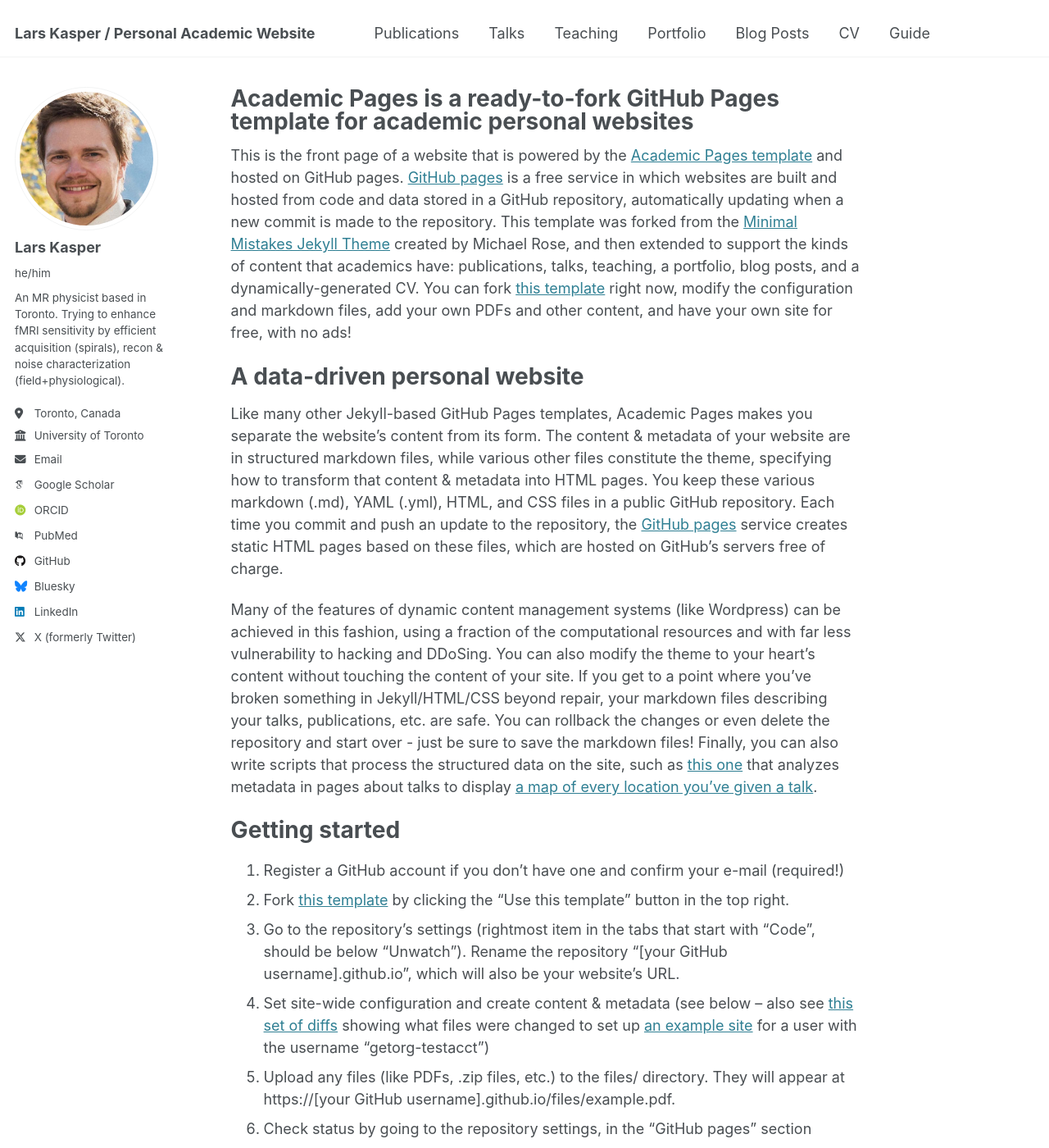
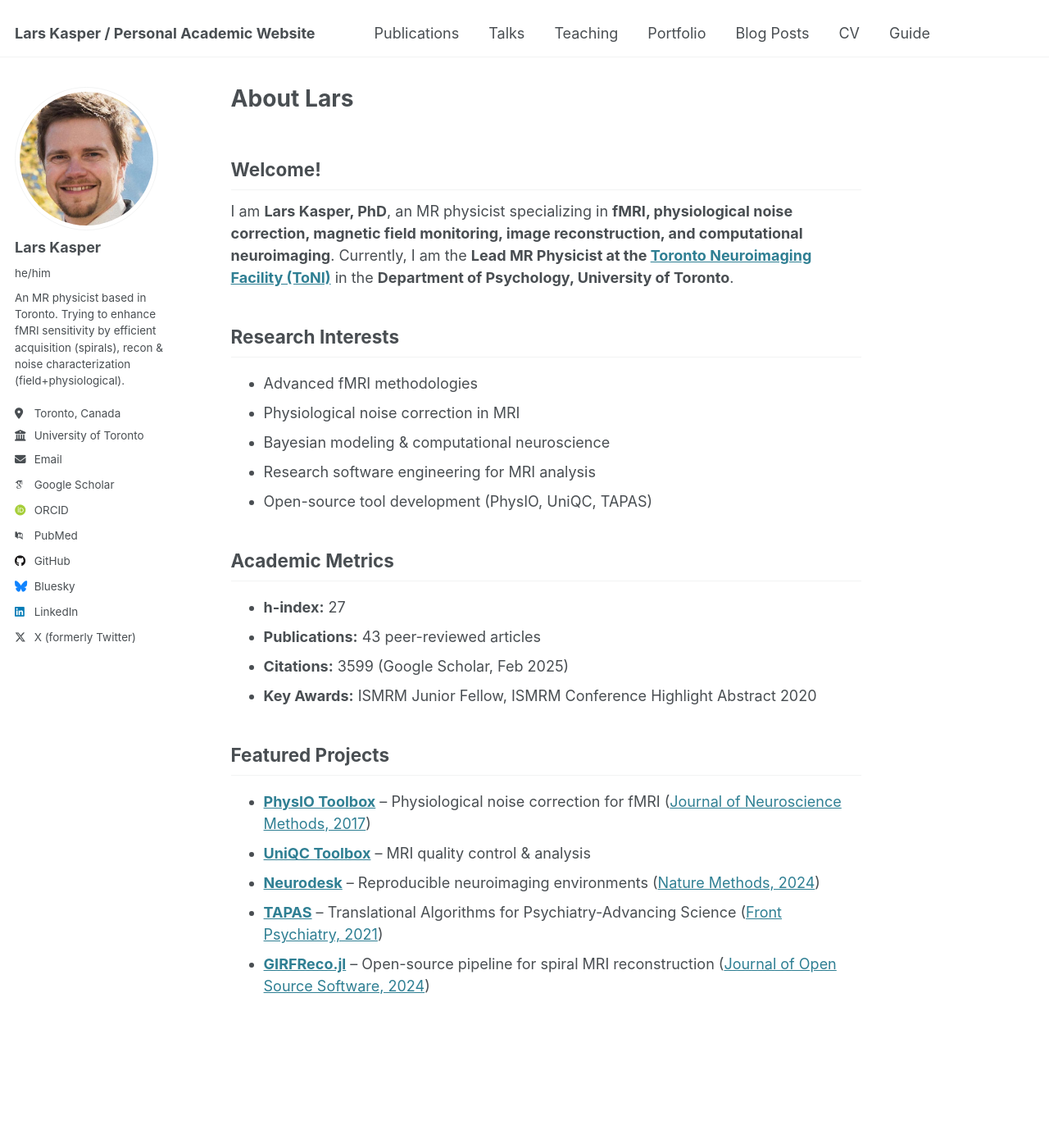
Before and after one commit to mrikasper/mrikasper.github.io, a Jekyll site: the page built from _pages/about.md, in a window 1280 px wide and 1400 px high. Shown: the whole window at 82% size. Built offline with Jekyll 4.4.1, drawn with Linux system fonts in a browser that asks for light colours; some web fonts are replaced; some of the changed text lies outside the part shown.

Commit message:
Updated landing page (about) with content

```diff
--- a/_pages/about.md
+++ b/_pages/about.md
@@ -1,49 +1,35 @@
 ---
 permalink: /
-title: "Academic Pages is a ready-to-fork GitHub Pages template for academic personal websites"
+title: "About Lars"
 author_profile: true
 redirect_from:
   - /about/
   - /about.html
 ---
 
-This is the front page of a website that is powered by the [Academic Pages template](https://github.com/academicpages/academicpages.github.io) and hosted on GitHub pages. [GitHub pages](https://pages.github.com) is a free service in which websites are built and hosted from code and data stored in a GitHub repository, automatically updating when a new commit is made to the repository. This template was forked from the [Minimal Mistakes Jekyll Theme](https://mmistakes.github.io/minimal-mistakes/) created by Michael Rose, and then extended to support the kinds of content that academics have: publications, talks, teaching, a portfolio, blog posts, and a dynamically-generated CV. You can fork [this template](https://github.com/academicpages/academicpages.github.io) right now, modify the configuration and markdown files, add your own PDFs and other content, and have your own site for free, with no ads!
+## Welcome!
 
-A data-driven personal website
-======
-Like many other Jekyll-based GitHub Pages templates, Academic Pages makes you separate the website's content from its form. The content & metadata of your website are in structured markdown files, while various other files constitute the theme, specifying how to transform that content & metadata into HTML pages. You keep these various markdown (.md), YAML (.yml), HTML, and CSS files in a public GitHub repository. Each time you commit and push an update to the repository, the [GitHub pages](https://pages.github.com/) service creates static HTML pages based on these files, which are hosted on GitHub's servers free of charge.
+I am **Lars Kasper, PhD**, an MR physicist specializing in **fMRI, physiological noise correction, magnetic field monitoring, image reconstruction, and computational neuroimaging**. Currently, I am the **Lead MR Physicist at the [Toronto Neuroimaging Facility (ToNI)](https://toni.psych.utoronto.ca/)** in the **Department of Psychology, University of Toronto**.
 
-Many of the features of dynamic content management systems (like Wordpress) can be achieved in this fashion, using a fraction of the computational resources and with far less vulnerability to hacking and DDoSing. You can also modify the theme to your heart's content without touching the content of your site. If you get to a point where you've broken something in Jekyll/HTML/CSS beyond repair, your markdown files describing your talks, publications, etc. are safe. You can rollback the changes or even delete the repository and start over - just be sure to save the markdown files! Finally, you can also write scripts that process the structured data on the site, such as [this one](https://github.com/academicpages/academicpages.github.io/blob/master/talkmap.ipynb) that analyzes metadata in pages about talks to display [a map of every location you've given a talk](https://academicpages.github.io/talkmap.html).
+## Research Interests
 
-Getting started
-======
-1. Register a GitHub account if you don't have one and confirm your e-mail (required!)
-1. Fork [this template](https://github.com/academicpages/academicpages.github.io) by clicking the "Use this template" button in the top right.
-1. Go to the repository's settings (rightmost item in the tabs that start with "Code", should be below "Unwatch"). Rename the repository "[your GitHub username].github.io", which will also be your website's URL.
-1. Set site-wide configuration and create content & metadata (see below -- also see [this set of diffs](http://archive.is/3TPas) showing what files were changed to set up [an example site](https://getorg-testacct.github.io) for a user with the username "getorg-testacct")
-1. Upload any files (like PDFs, .zip files, etc.) to the files/ directory. They will appear at https://[your GitHub username].github.io/files/example.pdf.
-1. Check status by going to the repository settings, in the "GitHub pages" section
+- Advanced fMRI methodologies
+- Physiological noise correction in MRI
+- Bayesian modeling & computational neuroscience
+- Research software engineering for MRI analysis
+- Open-source tool development (PhysIO, UniQC, TAPAS)
 
-Site-wide configuration
-------
-The main configuration file for the site is in the base directory in [_config.yml](https://github.com/academicpages/academicpages.github.io/blob/master/_config.yml), which defines the content in the sidebars and other site-wide features. You will need to replace the default variables with ones about yourself and your site's github repository. The configuration file for the top menu is in [_data/navigation.yml](https://github.com/academicpages/academicpages.github.io/blob/master/_data/navigation.yml). For example, if you don't have a portfolio or blog posts, you can remove those items from that navigation.yml file to remove them from the header.
+## Academic Metrics
 
-Create content & metadata
-------
-For site content, there is one markdown file for each type of content, which are stored in directories like _publications, _talks, _posts, _teaching, or _pages. For example, each talk is a markdown file in the [_talks directory](https://github.com/academicpages/academicpages.github.io/tree/master/_talks). At the top of each markdown file is structured data in YAML about the talk, which the theme will parse to do lots of cool stuff. The same structured data about a talk is used to generate the list of talks on the [Talks page](https://academicpages.github.io/talks), each [individual page](https://academicpages.github.io/talks/2012-03-01-talk-1) for specific talks, the talks section for the [CV page](https://academicpages.github.io/cv), and the [map of places you've given a talk](https://academicpages.github.io/talkmap.html) (if you run this [python file](https://github.com/academicpages/academicpages.github.io/blob/master/talkmap.py) or [Jupyter notebook](https://github.com/academicpages/academicpages.github.io/blob/master/talkmap.ipynb), which creates the HTML for the map based on the contents of the _talks directory).
+- **h-index:** 27
+- **Publications:** 43 peer-reviewed articles
+- **Citations:** 3599 (Google Scholar, Feb 2025)
+- **Key Awards:** ISMRM Junior Fellow, ISMRM Conference Highlight Abstract 2020
 
-**Markdown generator**
+## Featured Projects
 
-The repository includes [a set of Jupyter notebooks](https://github.com/academicpages/academicpages.github.io/tree/master/markdown_generator
-) that converts a CSV containing structured data about talks or presentations into individual markdown files that will be properly formatted for the Academic Pages template. The sample CSVs in that directory are the ones I used to create my own personal website at stuartgeiger.com. My usual workflow is that I keep a spreadsheet of my publications and talks, then run the code in these notebooks to generate the markdown files, then commit and push them to the GitHub repository.
-
-How to edit your site's GitHub repository
-------
-Many people use a git client to create files on their local computer and then push them to GitHub's servers. If you are not familiar with git, you can directly edit these configuration and markdown files directly in the github.com interface. Navigate to a file (like [this one](https://github.com/academicpages/academicpages.github.io/blob/master/_talks/2012-03-01-talk-1.md) and click the pencil icon in the top right of the content preview (to the right of the "Raw | Blame | History" buttons). You can delete a file by clicking the trashcan icon to the right of the pencil icon. You can also create new files or upload files by navigating to a directory and clicking the "Create new file" or "Upload files" buttons.
-
-Example: editing a markdown file for a talk
-![Editing a markdown file for a talk](/images/editing-talk.png)
-
-For more info
-------
-More info about configuring Academic Pages can be found in [the guide](https://academicpages.github.io/markdown/), the [growing wiki](https://github.com/academicpages/academicpages.github.io/wiki), and you can always [ask a question on GitHub](https://github.com/academicpages/academicpages.github.io/discussions). The [guides for the Minimal Mistakes theme](https://mmistakes.github.io/minimal-mistakes/docs/configuration/) (which this theme was forked from) might also be helpful.
+- **[PhysIO Toolbox](https://github.com/ComputationalPsychiatry/PhysIO)** – Physiological noise correction for fMRI ([Journal of Neuroscience Methods, 2017](https://doi.org/10.1016/j.jneumeth.2016.10.019))
+- **[UniQC Toolbox](https://github.com/ComputationalPsychiatry/UniQC)** – MRI quality control & analysis
+- **[Neurodesk](https://neurodesk.org)** – Reproducible neuroimaging environments ([Nature Methods, 2024](https://doi.org/10.1038/s41592-023-02145-x))
+- **[TAPAS](https://github.com/translationalneuromodeling/tapas)** – Translational Algorithms for Psychiatry-Advancing Science ([Front Psychiatry, 2021](https://doi.org/10.3389/fpsyt.2021.680811))
+- **[GIRFReco.jl](hhttps://brain-to.github.io/GIRFReco.jl/)** – Open-source pipeline for spiral MRI reconstruction ([Journal of Open Source Software, 2024](https://doi.org/10.21105/joss.05877))
```
